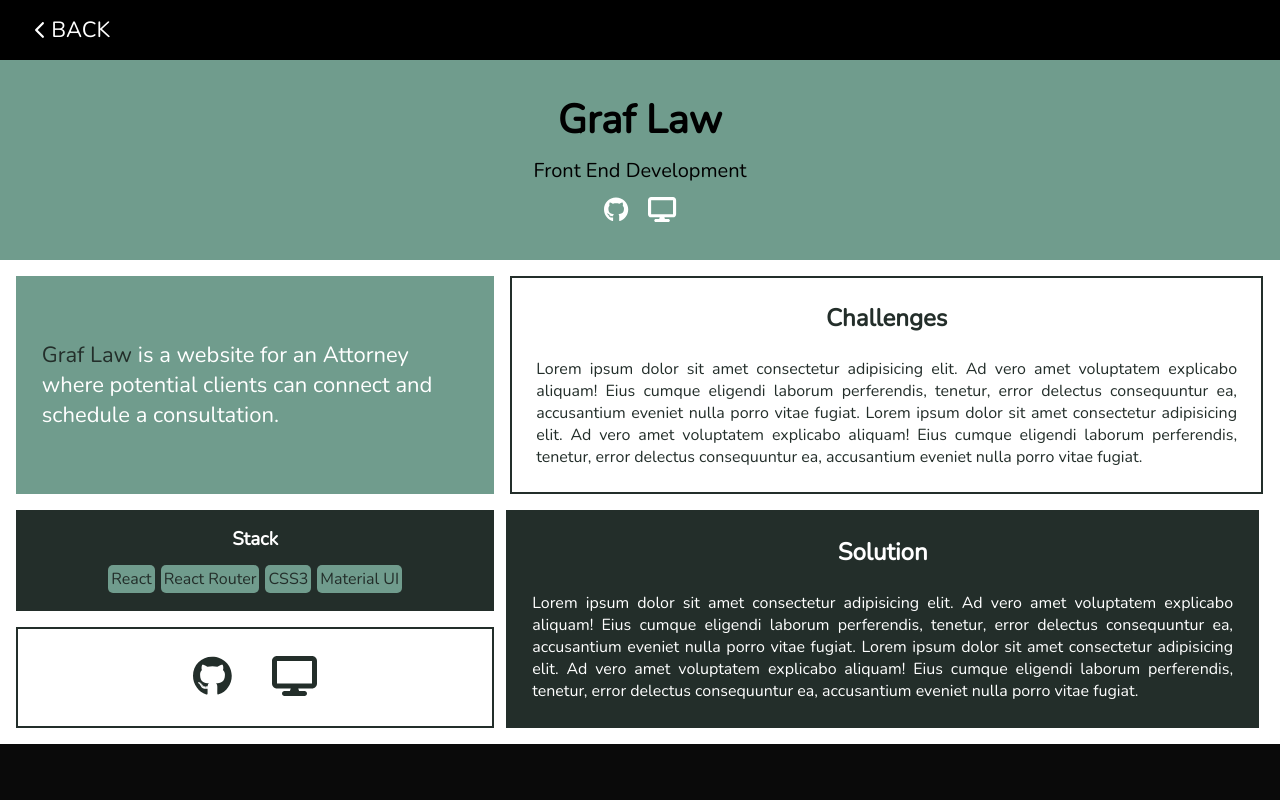
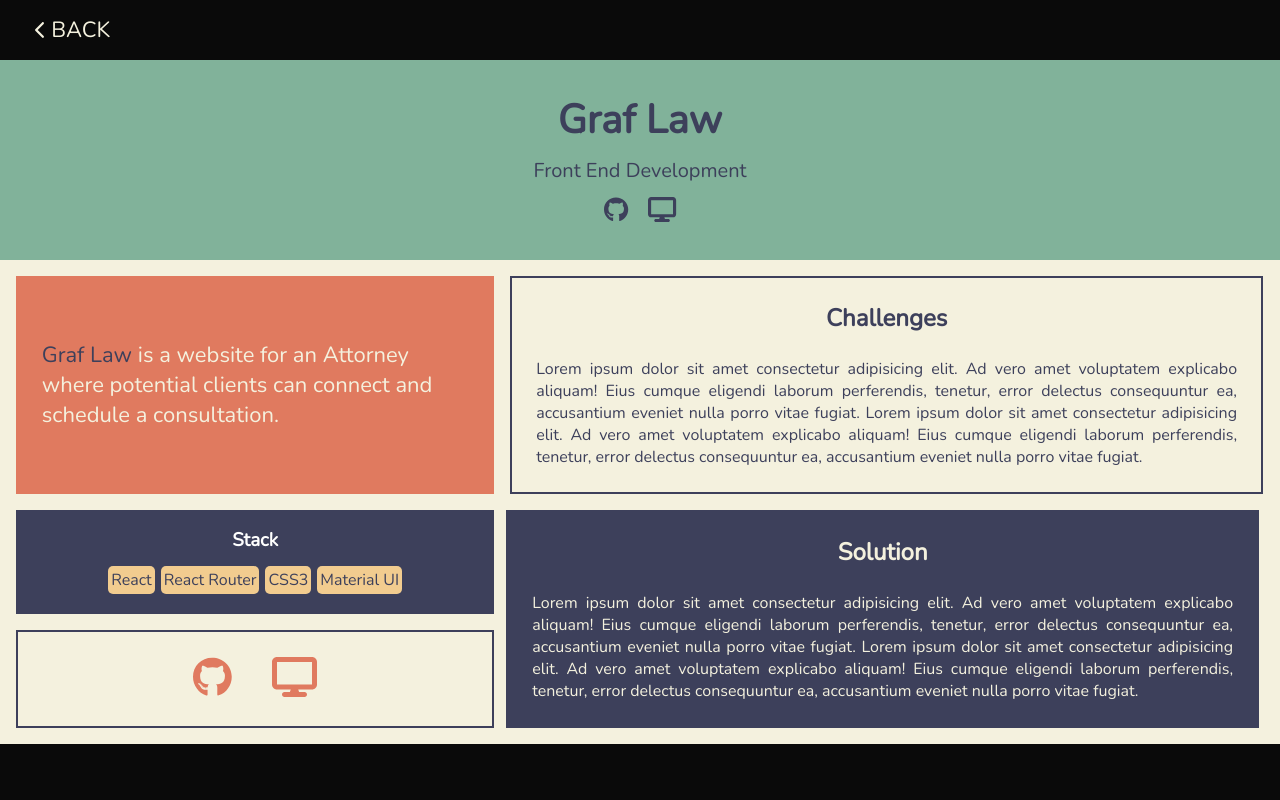
Before and after one commit to CaitHawk/portfolio-react, a React (Create React App) app: page /graf-law in a window 1280 px wide. Shown: the top 800 px of the page. Built offline with nearby package versions, Linux system fonts and the light colour scheme.

Commit message:
link refactoring/ key refactoring

```diff
--- a/package.json
+++ b/package.json
@@ -16,6 +16,7 @@
     "react-dom": "^18.1.0",
     "react-router-dom": "^6.3.0",
     "react-scripts": "5.0.1",
+    "uuid": "^8.3.2",
     "web-vitals": "^2.1.4"
   },
   "scripts": {
--- a/src/components/Contact.js
+++ b/src/components/Contact.js
@@ -38,7 +38,7 @@ function ContactSection() {
                     <input
                         type='text'
                         name='from_name'
-                        placeholder='from name'
+                        placeholder='Your Name'
                         value={toSend.from_name}
                         onChange={handleChange}
                         className="contactFromInput"
@@ -46,7 +46,7 @@ function ContactSection() {
                     <input
                         type='text'
                         name='to_name'
-                        placeholder='to name'
+                        placeholder='Caitlin Neathawk'
                         value={toSend.to_name}
                         onChange={handleChange}
                         className="contactToInput"
@@ -68,7 +68,7 @@ function ContactSection() {
                     onChange={handleChange}
                     className="contactMessageInput"
                 />
-                <button type='submit'>Submit</button>
+                <button type='submit' className="contactSubmitBtn">SEND</button>
             </form>
         </section >
     );
--- a/src/components/ProjectRoute.js
+++ b/src/components/ProjectRoute.js
@@ -3,6 +3,7 @@ import { FontAwesomeIcon } from '@fortawesome/react-fontawesome';
 import { faGithub } from '@fortawesome/free-brands-svg-icons';
 import { faDisplay, faChevronLeft } from '@fortawesome/free-solid-svg-icons';
 import { Link } from 'react-router-dom';
+import { v4 as uuidv4 } from 'uuid';
 import '../styles/ProjectRoute.css';
 import '../styles/Header.css';
 import '../styles/Footer.css';
@@ -20,13 +21,21 @@ function ProjectRoute(props) {
             </header>
             <main className="projectRouteMain">
                 <section className="projectRouteTitleDiv">
-                    <h1 className="projectRouteTitle">{ props.title }</h1>
+                    <h1 className="projectRouteTitle">{props.title}</h1>
                     <p className="projectRouteSubtitle">Front End Development</p>
                     <div>
-                        <a href={ props.repo } target="_blank" className="projectRouteTitleLink">
+                        <a
+                            href={props.repo}
+                            target="_blank"
+                            rel="noopener noreferrer"
+                            className="projectRouteTitleLink">
                             <FontAwesomeIcon icon={faGithub} />
                         </a>
-                        <a href={ props.link } target="_blank" className="projectRouteTitleLink">
+                        <a
+                            href={props.link}
+                            target="_blank"
+                            rel="noopener noreferrer"
+                            className="projectRouteTitleLink">
                             <FontAwesomeIcon icon={faDisplay} />
                         </a>
                     </div>
@@ -34,13 +43,13 @@ function ProjectRoute(props) {
                 <section className="projectRouteInfoTop">
                     <div className="projectRouteDescriptionDiv">
                         <p className="projectRouteDescription">
-                        <span className="projectRouteDescriptionSpan">{ props.title }</span>
-                        { props.pageDescription }
+                            <span className="projectRouteDescriptionSpan">{props.title}</span>
+                            {props.pageDescription}
                         </p>
                     </div>
                     <div className="projectRouteChallengeDiv">
                         <h2>Challenges</h2>
-                        <p>{ props.problems }</p>
+                        <p>{props.problems}</p>
                     </div>
                 </section>
                 <section className="projectRouteInfoBottom">
@@ -48,25 +57,33 @@ function ProjectRoute(props) {
                         <div className="projectRouteStackDiv">
                             <h3>Stack</h3>
                             <ul className="projectRouteStackUl">
-                                {props.stack.map( s => (
-                                    <li key={`${props.keys}stack`}>
+                                {props.stack.map(s => (
+                                    <li key={uuidv4()}>
                                         {s}
                                     </li>
                                 ))}
                             </ul>
                         </div>
                         <div className="projectRouteLinkDiv">
-                            <a href={ props.repo } target="_blank" className="projectRouteLink">
+                            <a
+                                href={props.repo}
+                                target="_blank"
+                                rel="noopener noreferrer"
+                                className="projectRouteLink">
                                 <FontAwesomeIcon icon={faGithub} />
                             </a>
-                            <a href={ props.link } target="_blank" className="projectRouteLink">
+                            <a
+                                href={props.link}
+                                target="_blank"
+                                rel="noopener noreferrer"
+                                className="projectRouteLink">
                                 <FontAwesomeIcon icon={faDisplay} />
                             </a>
                         </div>
                     </div>
                     <div className="projectRouteSolutionDiv">
                         <h2>Solution</h2>
-                        <p>{ props.solutions }</p>
+                        <p>{props.solutions}</p>
                     </div>
                 </section>
                 <Footer />
--- a/src/components/Projects.js
+++ b/src/components/Projects.js
@@ -1,5 +1,6 @@
 import { Link } from 'react-router-dom';
 import { projectsData } from '../projectsData';
+import {v4 as uuidv4} from 'uuid';
 import '../styles/Projects.css';
 
 
@@ -22,7 +23,7 @@ function ProjectsSection() {
                         className={ projectsData.indexOf(project) % 2 === 0 ?
                             "projectsLiLeft" :
                             "projectsLiRight" }>
-                        <li key={`${project.key}01`}
+                        <li key={uuidv4()}
                             style={{
                             backgroundImage: `url(${project.image})`,
                             width: "100%",
--- a/src/styles/ProjectRoute.css
+++ b/src/styles/ProjectRoute.css
@@ -6,7 +6,7 @@
 } */
 
 .projectRouteMain {
-    background-color: white;
+    background-color: #f4f1de;
     font-family: 'Nunito', sans-serif;
     position: absolute;
     top: 60px;
@@ -21,12 +21,12 @@
     top: 0;
     left: 0;
     right: 0;
-    background: black;
+    background: rgb(10, 10, 10);
     display: flex;
     align-items: center;
 }
 .projectRouteBackButton {
-    color: white;
+    color: #f4f1de;
     font-size: 22px;
     margin-left: 30px;
     text-decoration: none;
@@ -38,21 +38,22 @@
 
 }
 .projectRouteTitleDiv {
-    background-color: rgb(112, 156, 141);
+    background-color: #81b29a;
     display: flex;
     flex-direction: column;
     justify-content: center;
     align-items: center;
     height: 200px;
+    color: #3d405b;
 }
 
 .projectRouteTitleLink {
     font-size: 25px;
     padding: 10px;
-    color: white;
+    color: #3d405b;
 }
 .projectRouteTitleLink:hover {
-    color: gray;
+    color: #f2cc8f;
 }
 
 .projectRouteInfoTop {
@@ -60,7 +61,7 @@
     margin: 1rem;
 }
 .projectRouteDescriptionDiv {
-    color: white;
+    color: #f4f1de;
     font-size: 22px;
     display: flex;
     justify-content: center;
@@ -70,15 +71,15 @@
     width: 90%;
 }
 .projectRouteDescriptionSpan {
-    color: rgb(35, 46, 42);
+    color: #3d405b;
 }
 .projectRouteChallengeDiv {
     display: flex;
     flex-direction: column;
     align-items: center;
     justify-content: center;
-    border: solid 2px rgb(35, 46, 42);
-    color: rgb(35, 46, 42);
+    border: solid 2px #3d405b;
+    color: #3d405b;
 }
 .projectRouteChallengeDiv h2 {
     text-align: center;
@@ -99,9 +100,9 @@
     flex-direction: column;
 }
 .projectRouteSolutionDiv {
-    background-color: rgb(35, 46, 42);
-    border: solid 2px rgb(35, 46, 42);
-    color: white;
+    background-color: #3d405b;
+    border: solid 2px #3d405b;
+    color: #f4f1de;
     display: flex;
     flex-direction: column;
     align-items: center;
@@ -119,8 +120,8 @@
 }
 .projectRouteStackDiv {
     width: 100%;
-    background-color: rgb(35, 46, 42);
-    border: solid 2px rgb(35, 46, 42);
+    background-color: #3d405b;
+    border: solid 2px #3d405b;
     color: white;
     margin-bottom: 1rem;
     height: 49%;
@@ -144,25 +145,24 @@
     margin: 0;
 }
 .projectRouteStackUl li {
-    background-color: rgb(112, 156, 141);
+    background-color: #f2cc8f;
     border-radius: 5px;
-    color: rgb(35, 46, 42);
+    color: #3d405b;
     padding: 3px;
     margin: 3px;
     width: auto;
 }
 .projectRouteLinkDiv {
     width: 100%;
-    border: 2px solid rgb(35, 46, 42);
-    color: rgb(35, 46, 42);
-    height: 49%;
+    border: 2px solid #3d405b;
+    color: #3d405b;
     display: flex;
     justify-content: center;
     align-items: center;
 }
 .projectRouteLinkDiv a {
     font-size: 40px;
-    color:rgb(35, 46, 42);
+    color: #e07a5f;
     padding: 20px;
 }
 
@@ -187,8 +187,8 @@
     .projectRouteDescriptionDiv {
         height: auto;
         width: 38%;
-        background-color: rgb(112, 156, 141);
-        border: solid 2px rgb(112, 156, 141);
+        background-color: #e07a5f;
+        border: solid 2px #e07a5f;
         margin-right: 1rem;
      }
      .projectRouteChallengeDiv {
@@ -227,8 +227,8 @@
     }
     .projectRouteDescriptionDiv {
         width: 100%;
-        background-color: rgb(112, 156, 141);
-        border: solid 2px rgb(112, 156, 141);
+        background-color: #e07a5f;
+        border: solid 2px #e07a5f;
         margin-bottom: 1rem;
      }
      .projectRouteChallengeDiv {
```
Also changed, not shown: src/components/Footer.js (+17 -3 lines), src/styles/Contact.css (+68 -0 lines).
